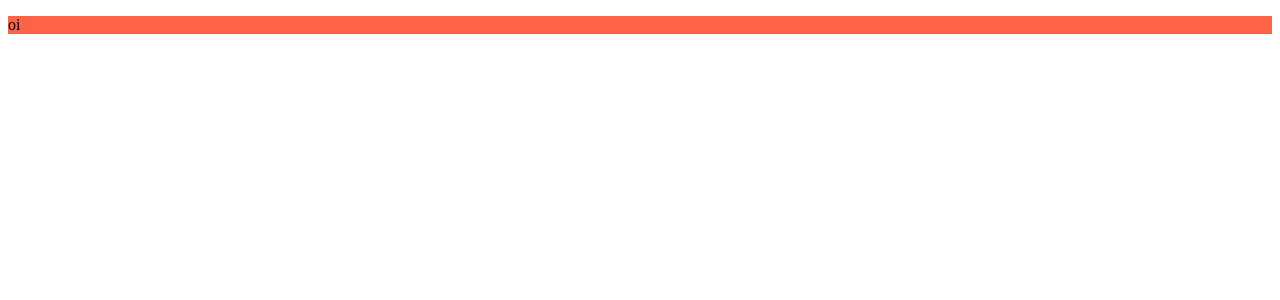
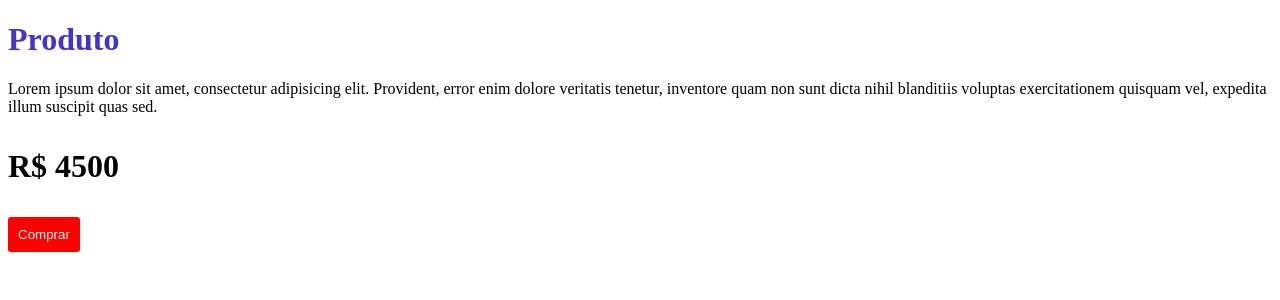
Before and after one commit to barbosadiego/react, a React (Create React App) app: page / in a window 1280 px wide. Shown: the top 300 px of the page. Built offline with nearby package versions, Linux system fonts and the light colour scheme.

Commit message:
css module

```diff
--- a/src/App.jsx
+++ b/src/App.jsx
@@ -1,10 +1,11 @@
 import React from 'react'
 import './App.css'
+import Produto from './Components/Produto'
 
 const App = (props) => {
   return (
-    <div className='container'>
-      <p>oi</p>
+    <div>
+      <Produto />
     </div>
   )
 }
--- /dev/null
+++ b/src/Components/Produto.jsx
@@ -0,0 +1,16 @@
+import React from 'react'
+import styles from './Produto.module.css'
+
+const Produto = (props) => {
+  console.log(styles)
+  return (
+    <div>
+      <h1 className={styles.titulo}>Produto</h1>
+      <p>Lorem ipsum dolor sit amet, consectetur adipisicing elit. Provident, error enim dolore veritatis tenetur, inventore quam non sunt dicta nihil blanditiis voluptas exercitationem quisquam vel, expedita illum suscipit quas sed.</p>
+      <p className={styles.preco}>R$ 4500</p>
+      <button className={styles.comprar}>Comprar</button>
+    </div>
+  )
+}
+
+export default Produto
--- /dev/null
+++ b/src/Components/Produto.module.css
@@ -0,0 +1,22 @@
+:root{
+  --cor: red;
+  --size: 2rem;
+}
+
+.titulo{
+  color: #43c;
+}
+
+.preco{
+  font-weight: bold;
+  font-size: var(--size);
+}
+
+.comprar{
+  background-color: var(--cor);
+  border: none;
+  color: white;
+  padding: 10px;
+  cursor: pointer;
+  border-radius: 3px;
+}
```
